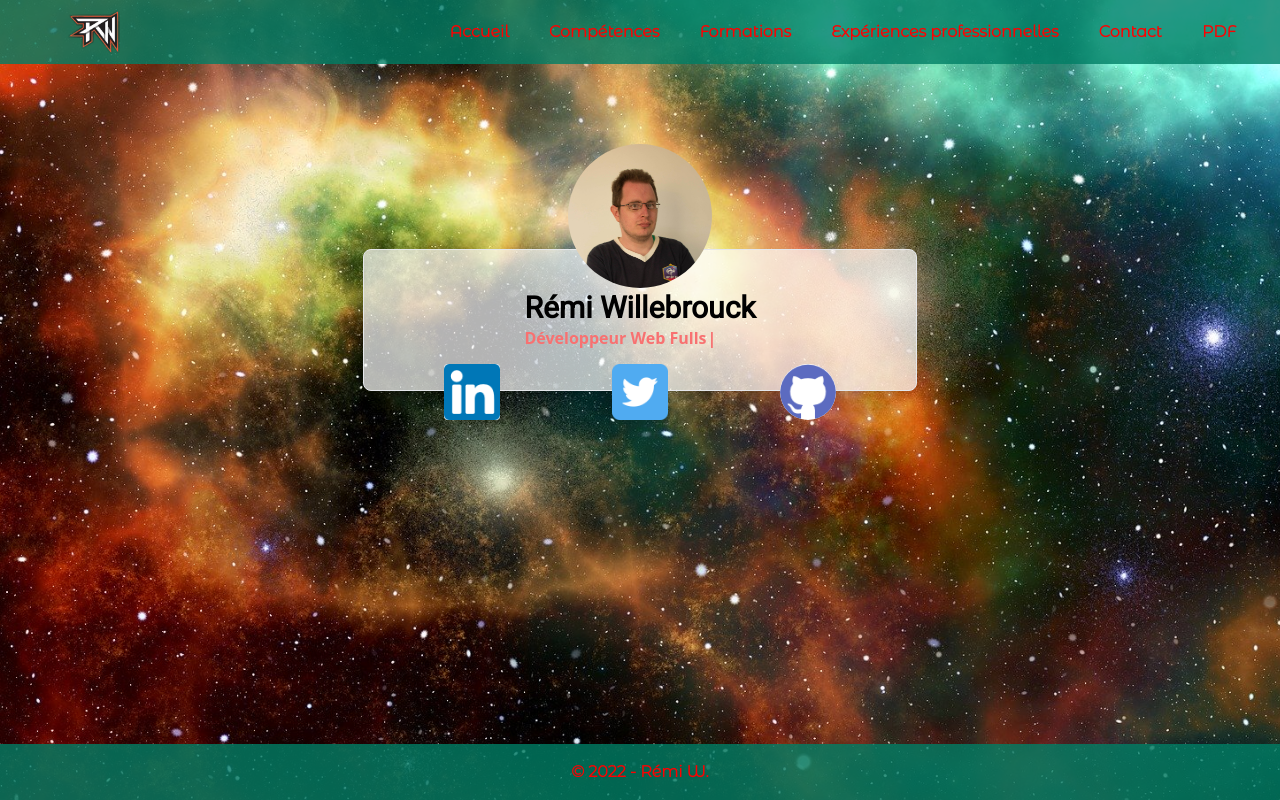
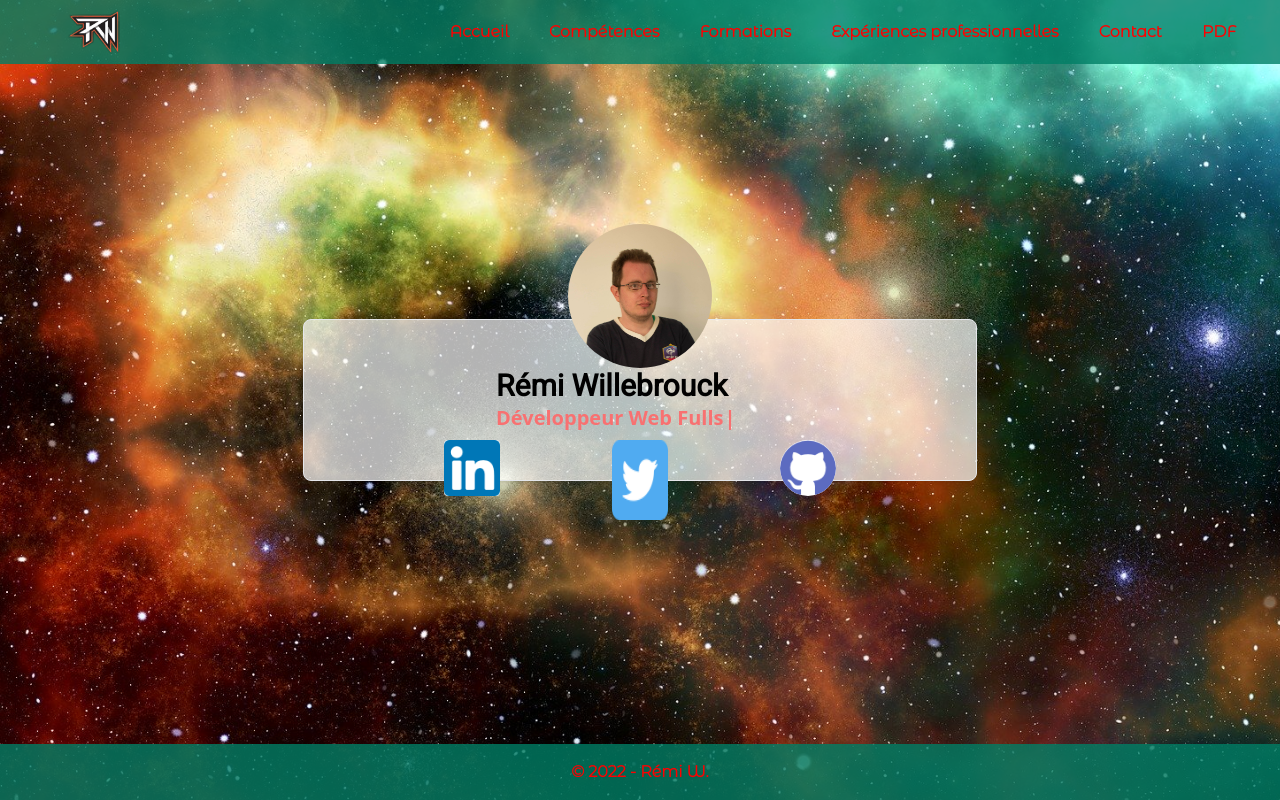
Before and after one commit to Willremi/cv-react, a React (Create React App) app: page / in a window 1280 px wide. Built offline with nearby package versions, Linux system fonts and the light colour scheme; a web font is replaced by a local one.

Commit message:
modification du style responsive de la page home

```diff
--- a/src/components/Navbar.js
+++ b/src/components/Navbar.js
@@ -33,7 +33,7 @@ const Navbar = () => {
                     <>
                         <div className="max-w-7xl mx-auto px-2 sm:px-6 lg:px-8">
                             <div className="relative flex items-center justify-between h-16">
-                                <div className="absolute inset-y-0 left-0 flex items-center sm:hidden">
+                                <div className="absolute inset-y-0 left-0 flex items-center lg:hidden">
                                     {/* Mobile menu button*/}
                                     <Disclosure.Button className="inline-flex items-center justify-center p-2 rounded-md text-div-red hover:text-white hover:bg-div-blue focus:outline-none focus:ring-2 focus:ring-inset focus:ring-white">
                                         {/* <span className="sr-only">Open main menu</span> */}
@@ -45,13 +45,13 @@ const Navbar = () => {
                                     </Disclosure.Button>
                                 </div>
                                 <img src={rw} alt="RW" className="hidden items-center lg:flex h-18 w-32" />
-                                <div className="flex-1 flex items-center justify-center sm:items-stretch sm:justify-between">
+                                <div className="flex-1 flex items-center justify-center lg:items-stretch lg:justify-between">
                                     <div className="flex-shrink-0 flex items-center">
 
                                         <img src={rw} alt="RW" className="block lg:hidden w-32 h-18" />
 
                                     </div>
-                                    <div className="hidden sm:block sm:ml-6">
+                                    <div className="hidden lg:block sm:ml-6">
                                         <div className="flex space-x-4">
                                             {navigation.map((item) => (
                                                 <Link
@@ -76,7 +76,7 @@ const Navbar = () => {
                             </div>
                         </div>
 
-                        <Disclosure.Panel className="sm:hidden bg-nav-greenOp w-full fixed z-50">
+                        <Disclosure.Panel className="lg:hidden bg-nav-greenOp w-full fixed z-50">
                             <div className="px-2 pt-2 pb-3 space-y-1">
                                 {navigation.map((item) => (
                                     <Disclosure.Button
--- a/src/index.css
+++ b/src/index.css
@@ -38,13 +38,13 @@ body {
 
 @layer base {
     h1 {
-        @apply text-2xl md:text-3xl;
+        @apply text-2xl md:text-3xl sm:text-4xl;
     }
     h2 {
-        @apply text-xl md:text-2xl;
+        @apply text-xl md:text-2xl sm:text-3xl;
     }
     h3 {
-        @apply text-lg md:text-xl;
+        @apply text-lg md:text-xl sm:text-2xl;
     }
     a {
         @apply no-underline;
--- a/src/pages/Home.js
+++ b/src/pages/Home.js
@@ -7,16 +7,16 @@ import Github from '../assets/images/logos/github.png';
 
 const Home = () => {
     return <>
-        <div className="flex items-center justify-center mt-72 md:mt-80">
-            <div className='fixed z-20 mb-52'>
-                <img src={Remi} alt="" className='w-36 h-36 rounded-full' />
+        <div className="flex items-center justify-center h-screen sm:mt-14 md:mt-10 xl:mt-0">
+            <div className='fixed z-20 mb-52 sm:mb-80 xl:mb-52'>
+                <img src={Remi} alt="" className='w-36 sm:w-56 md:w-52 xl:w-36 h-36 sm:h-56 md:h-52 xl:h-36 rounded-full' />
             </div>
 
-            <div className="bg-div-white rounded-lg border shadow-lg p-10 md:px-40 fixed z-10">
+            <div className="bg-div-white rounded-lg border shadow-lg p-10 sm:p-16 xl:p-12 sm:px-44 md:px-48 xl:px-48 fixed z-10">
                 <h1 className='text-black font-bold font-roboto'>Rémi Willebrouck</h1>
 
                 {/* typewriter */}
-                <div className="text-red-400 w-56 font-semibold">
+                <div className="text-red-400 w-56 sm:w-60 xl:w-72 font-semibold sm:text-lg xl:text-xl">
                     <Typewriter
                         onInit={(typewriter) => {
                             typewriter
@@ -43,15 +43,15 @@ const Home = () => {
                 </div>
             </div>
 
-            <div className="z-20 mt-36 flex fixed">
+            <div className="z-20 mt-36 sm:mt-48 xl:mt-40 flex fixed">
                 <a href="https://www.linkedin.com/in/willremi" target="_blank" rel="noreferrer">
-                <img src={Linkedin} alt="Twitter" className='w-12 md:w-14 md:h-14 justify-start mx-10 md:mx-28 bg-white rounded' />
+                <img src={Linkedin} alt="Twitter" className='w-12 sm:w-20 sm:h-20 md:w-14 md:h-14 justify-start mx-10 md:mx-28 bg-white rounded' />
                 </a>
                 <a href="https://twitter.com/RmiWill" target="_blank" rel="noreferrer">
-                <img src={Twitter} alt="Twitter" className='w-12 md:w-14' />
+                <img src={Twitter} alt="Twitter" className='w-12 sm:w-20 sm:h-20 md:w-14' />
                 </a>
                 <a href="https://github.com/Willremi" target="_blank" rel="noreferrer">
-                <img src={Github} alt="Twitter" className='w-12 h-12 md:w-14 md:h-14 mx-10 md:mx-28 bg-white rounded-full' />
+                <img src={Github} alt="Twitter" className='w-12 h-12 sm:w-20 sm:h-20 md:w-14 md:h-14 mx-10 md:mx-28 bg-white rounded-full' />
                 </a>
             </div>
         </div>
```
